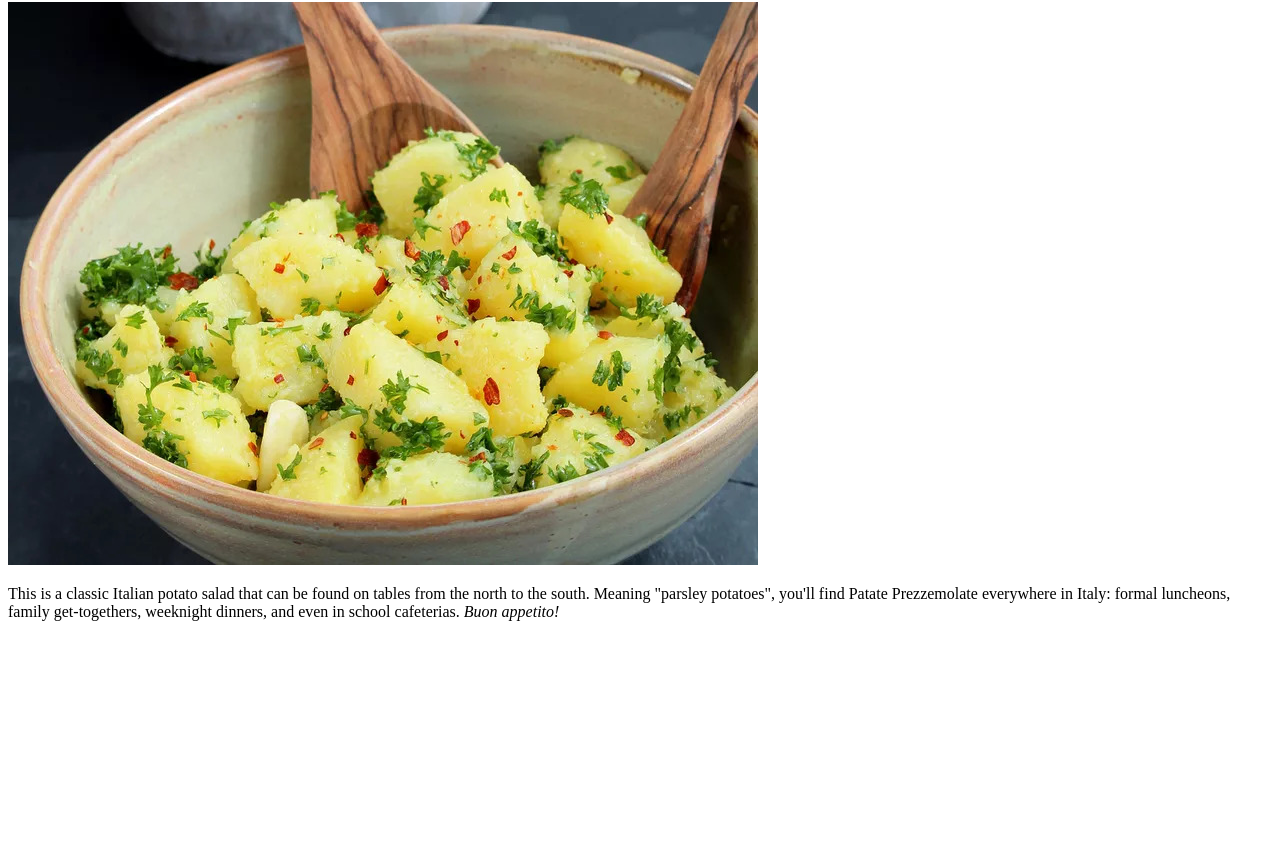
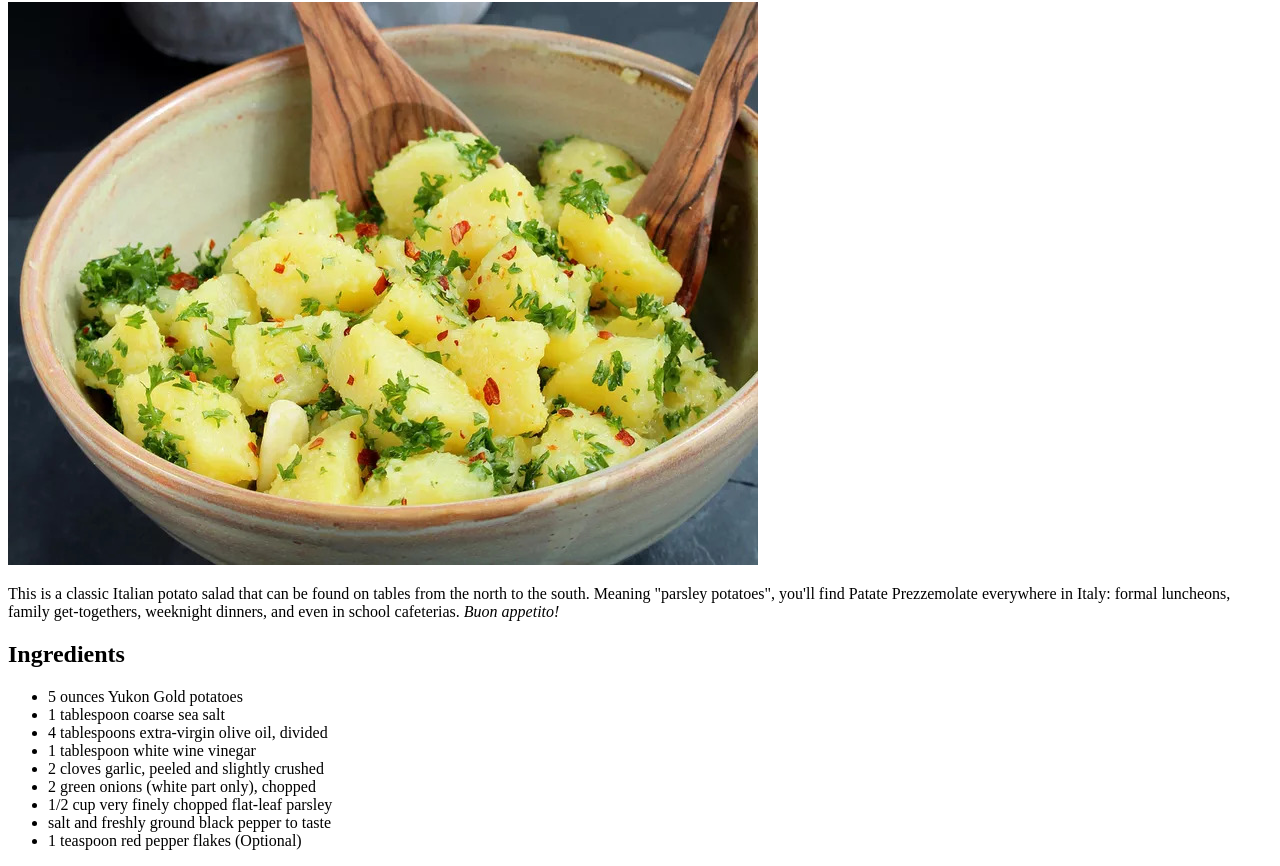
Before and after one commit to ImmaKarl/odin-recipes, a plain HTML site: page recipes/potatoes.html in a window 1280 px wide. Shown: the part 78-944 px from the top of the page. Before the commit the page ends 800 px from the top, so only its background shows below. Drawn offline with Linux system fonts and the light colour scheme.

Commit message:
Added Ingredients list

```diff
--- a/recipes/potatoes.html
+++ b/recipes/potatoes.html
@@ -10,5 +10,19 @@
         <p>This is a classic Italian potato salad that can be found on tables from the north to the south. Meaning "parsley potatoes",
             you'll find Patate Prezzemolate everywhere in Italy: formal luncheons, family get-togethers, weeknight dinners, and even in
             school cafeterias. <em>Buon appetito!</em></p>
+        <h2>Ingredients</h2>
+        <ul>
+            <li>5 ounces Yukon Gold potatoes</li>
+            <li>1 tablespoon coarse sea salt</li>
+            <li>4 tablespoons extra-virgin olive oil, divided</li>
+            <li>1 tablespoon white wine vinegar</li>
+            <li>2 cloves garlic, peeled and slightly crushed</li>
+            <li>2 green onions (white part only), chopped</li>
+            <li>1/2 cup very finely chopped flat-leaf parsley</li>
+            <li>salt and freshly ground black pepper to taste</li>
+            <li>1 teaspoon red pepper flakes (Optional)</li>
+
+
+        </ul>
     </body>
 </html>
```
